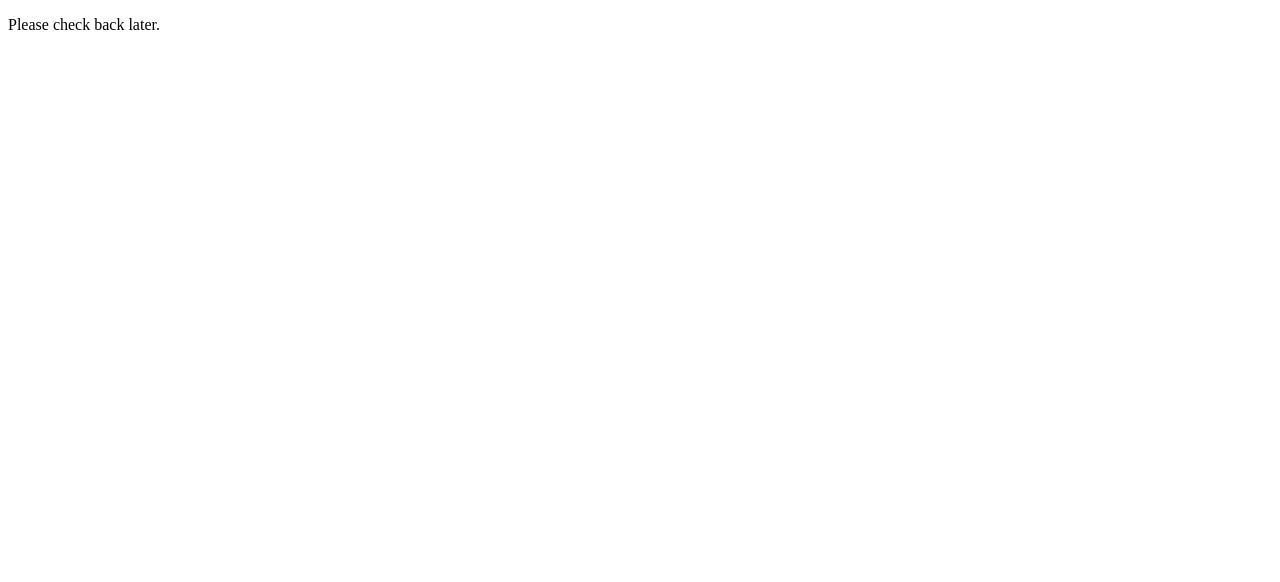
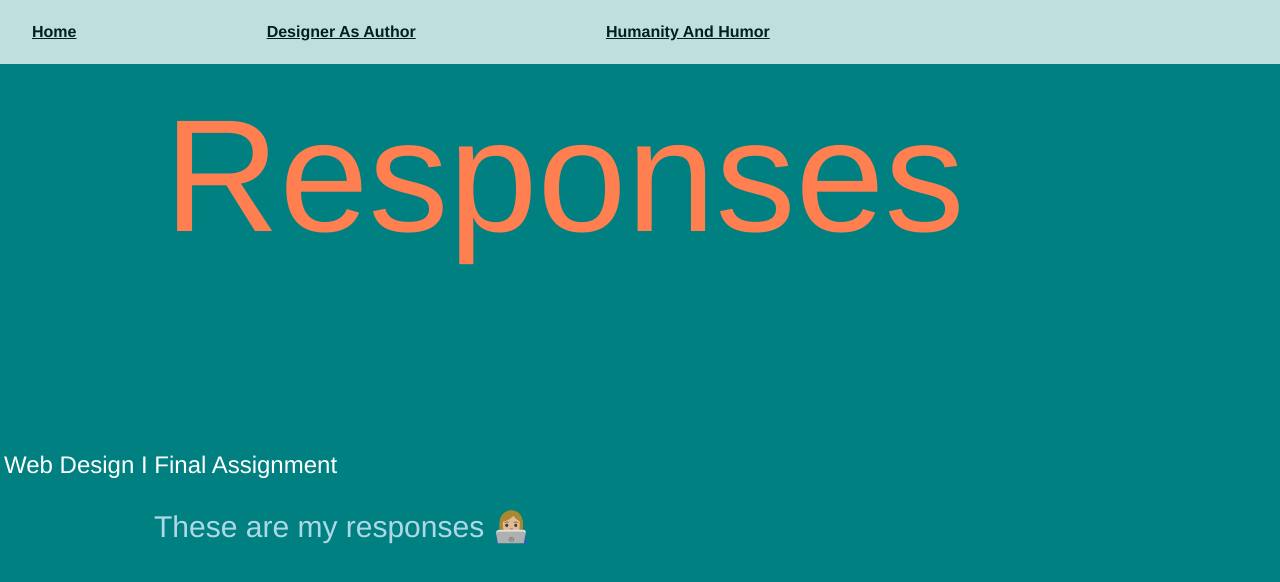
Before and after one commit to jennabrinkmann/dsgn1374, a plain HTML site: page responses/index.html in a window 1280 px wide. Drawn offline with Linux system fonts and the light colour scheme.

Commit message:
initial upload of responses

```diff
--- a/responses/index.html
+++ b/responses/index.html
@@ -1,7 +1,42 @@
 <!DOCTYPE html>
 <head>
-	<title>A website is never finished</title>
+	<title>Responses</title>
+	<link rel="stylesheet" href="style.css">
+	<meta name="viewport" content="width=device-width">
+	<link href="https://fonts.googleapis.com/css2?family=Dancing+Script&display=swap" rel="stylesheet">
 </head>
 <body>
-	<p>Please check back later.</p>
+<header>
+
+<nav>
+	<a href="index.html">Home</a>
+	<a href="response1.html">Designer as Author</a>
+	<a href="response2.html">Humanity and Humor</a>
+</nav>
+
+</header>
+
+
+
+
+
+
+
+	<main>
+		<!-- Your code goes here, delete my code, you can do better -->
+
+
+
+			<div class="item">
+				<h1>Responses</h1>
+				<h2>Web Design I Final Assignment</h2>
+				<p>These are my responses 👩🏼‍💻</p>
+			</div> <!-- end item -->
+
+
+
+
+
+
+	</main>
 </body>
--- /dev/null
+++ b/responses/style.css
@@ -0,0 +1,156 @@
+/* Responses */
+
+* {
+	box-sizing: border-box;
+}
+
+body {
+	background-color: teal;
+	color: black;
+	font-family: Helvetica, Arial, sans-serif;
+	font-weight: normal;
+	line-height: 1.4;
+	font-size: 16px;
+	margin: 0.25em;
+	padding: 0;
+}
+
+img {
+	max-width: 100%;
+	height: auto;
+}
+
+
+
+/* Typography */
+
+
+
+
+
+
+h1 {
+	font-size: 10em;
+	color: coral;
+	font-weight: normal;
+	font-family: Helvetica;
+	margin: 0 0 1em 0;
+	vertical-align: top;
+	align-content: center;
+	padding-left: 1em;
+	padding-bottom: 0;
+}
+
+h2 {
+	color: white;
+	font-size: 1.5em;
+	font-weight: normal;
+	margin: 0 0 1em 0;
+	font-family: Helvetica;
+}
+
+h3 {
+	font-size: 13em;
+	font-weight: bold;
+	text-transform: uppercase;
+	margin: 0 0 1em 0;
+}
+
+h4{
+	font-size: 10em;
+	color:coral;
+}
+p {
+	color: lightgrey;
+	margin: 0 0 1em 0;
+	font-family: Helvetica;
+	font-size: 30px;
+	vertical-align: top;
+	color: lightblue;
+	padding-left: 5em;
+}
+
+
+
+.items {
+	padding: 0.5em;
+}
+
+@media (min-width: 40em) {
+	.grid {
+		grid-template-columns: 50% 50%;
+	}
+}
+
+main{
+	margin-top: 4em;
+}
+
+header{
+	position: fixed;
+	top: 0;
+	left: 0;
+	background-color: white;
+	opacity: 75%;
+	width: 100%;
+	height:4em;
+}
+
+nav {
+	display: grid;
+	grid-template-columns: repeat(3, auto);
+	max-width: 60em;
+	height: 4em;
+	align-items: center;
+	padding-left: 2em;
+	font-family: Helvetica;
+
+
+
+}
+
+
+
+nav a{
+	color: black;
+	text-transform: capitalize;
+	font-weight: bold;
+	font-family: Helvetica;
+	transition: color 0.2s;
+
+
+}
+
+
+nav a:hover {
+	color: coral;
+}
+
+
+a{
+	color: black;
+	text-transform: capitalize;
+	font-weight: bold;
+	font-family: Helvetica;
+	transition: color 0.2s;
+}
+
+
+
+main a {
+	color: black;
+	text-transform: capitalize;
+	font-weight: bold;
+	font-size: 20pt;
+	font-family: Helvetica;
+	transition: color 0.2s;
+	padding-left: 2em;
+}
+
+.colour
+{
+	color: white;
+    font-weight: 700;
+    filter: invert(50%);
+
+}
```
Also changed, not shown: responses/response1.html (added, +38 -0 lines), responses/response2.html (added, +42 -0 lines).
